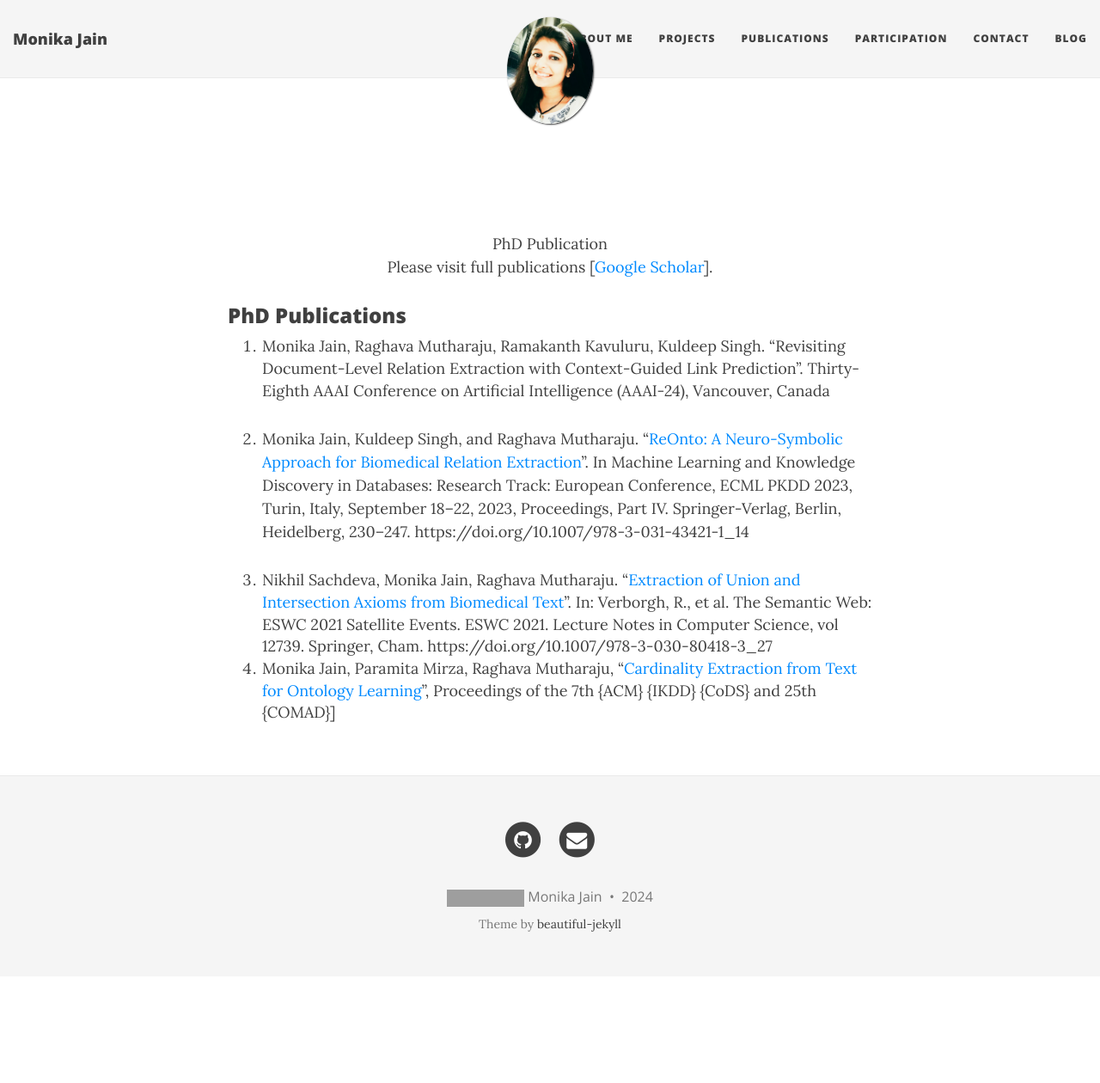
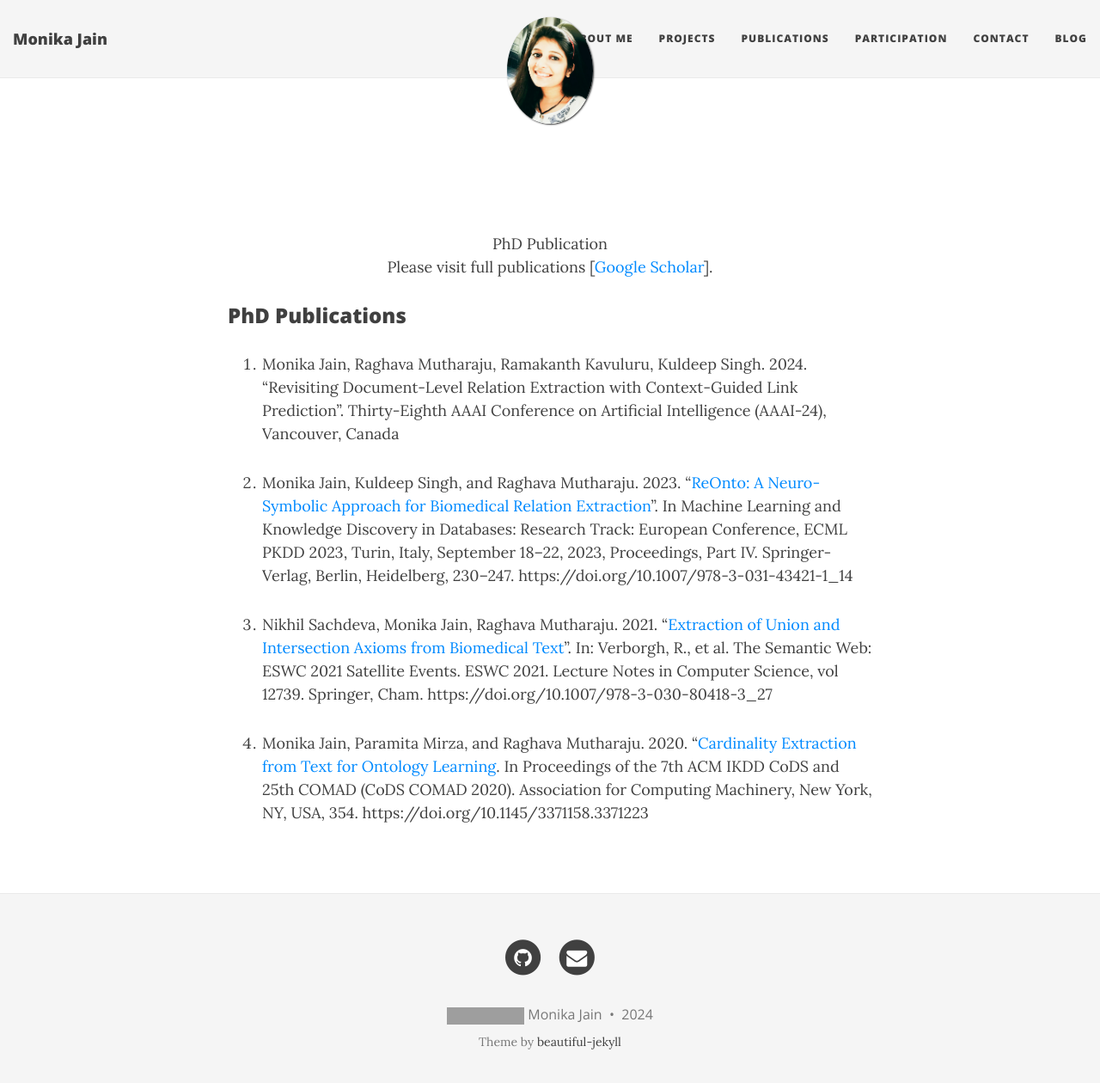
Before and after one commit to MonikaJain19/MonikaJain19.github.io, a Jekyll site: the page built from publications.md, in a window 1280 px wide and 1273 px high. Shown: the top 1260 px of the window at 86% size. Built offline with Jekyll 4.4.1, drawn with Linux system fonts in a browser that asks for light colours; nearby versions of some CDN libraries; grey boxes are pictures that could not be loaded.

Commit message:
Update publications.md

```diff
--- a/publications.md
+++ b/publications.md
@@ -12,8 +12,10 @@
 
 
 ### PhD Publications
-1. Monika Jain, Raghava Mutharaju, Ramakanth Kavuluru, Kuldeep Singh. "Revisiting Document-Level Relation Extraction with Context-Guided Link Prediction". Thirty-Eighth AAAI Conference on Artificial Intelligence (AAAI-24), Vancouver, Canada
-2. Monika Jain, Kuldeep Singh, and Raghava Mutharaju. "[ReOnto: A Neuro-Symbolic Approach for&nbsp;Biomedical Relation Extraction](https://dl.acm.org/doi/abs/10.1007/978-3-031-43421-1_14)". In Machine Learning and Knowledge Discovery in Databases: Research Track: European Conference, ECML PKDD 2023, Turin, Italy, September 18–22, 2023, Proceedings, Part IV. Springer-Verlag, Berlin, Heidelberg, 230–247. https://doi.org/10.1007/978-3-031-43421-1_14
+1. Monika Jain, Raghava Mutharaju, Ramakanth Kavuluru, Kuldeep Singh. 2024. "Revisiting Document-Level Relation Extraction with Context-Guided Link Prediction". Thirty-Eighth AAAI Conference on Artificial Intelligence (AAAI-24), Vancouver, Canada
 
-3. Nikhil Sachdeva, Monika Jain, Raghava Mutharaju. "[Extraction of Union and Intersection Axioms from Biomedical Text](https://openreview.net/pdf?id=uL5eaPThII2)". In: Verborgh, R., et al. The Semantic Web: ESWC 2021 Satellite Events. ESWC 2021. Lecture Notes in Computer Science, vol 12739. Springer, Cham. https://doi.org/10.1007/978-3-030-80418-3_27
-5. Monika Jain, Paramita Mirza, Raghava Mutharaju, "[Cardinality Extraction from Text for Ontology Learning](https://doi.org/10.1145/3371158.3371223)", Proceedings of the 7th {ACM} {IKDD} {CoDS} and 25th {COMAD}]
+2. Monika Jain, Kuldeep Singh, and Raghava Mutharaju. 2023. "[ReOnto: A Neuro-Symbolic Approach for&nbsp;Biomedical Relation Extraction](https://dl.acm.org/doi/abs/10.1007/978-3-031-43421-1_14)". In Machine Learning and Knowledge Discovery in Databases: Research Track: European Conference, ECML PKDD 2023, Turin, Italy, September 18–22, 2023, Proceedings, Part IV. Springer-Verlag, Berlin, Heidelberg, 230–247. https://doi.org/10.1007/978-3-031-43421-1_14
+
+3. Nikhil Sachdeva, Monika Jain, Raghava Mutharaju. 2021. "[Extraction of Union and Intersection Axioms from Biomedical Text](https://openreview.net/pdf?id=uL5eaPThII2)". In: Verborgh, R., et al. The Semantic Web: ESWC 2021 Satellite Events. ESWC 2021. Lecture Notes in Computer Science, vol 12739. Springer, Cham. https://doi.org/10.1007/978-3-030-80418-3_27
+
+4. Monika Jain, Paramita Mirza, and Raghava Mutharaju. 2020. "[Cardinality Extraction from Text for Ontology Learning](https://dl.acm.org/doi/10.1145/3371158.3371223). In Proceedings of the 7th ACM IKDD CoDS and 25th COMAD (CoDS COMAD 2020). Association for Computing Machinery, New York, NY, USA, 354. https://doi.org/10.1145/3371158.3371223
```
